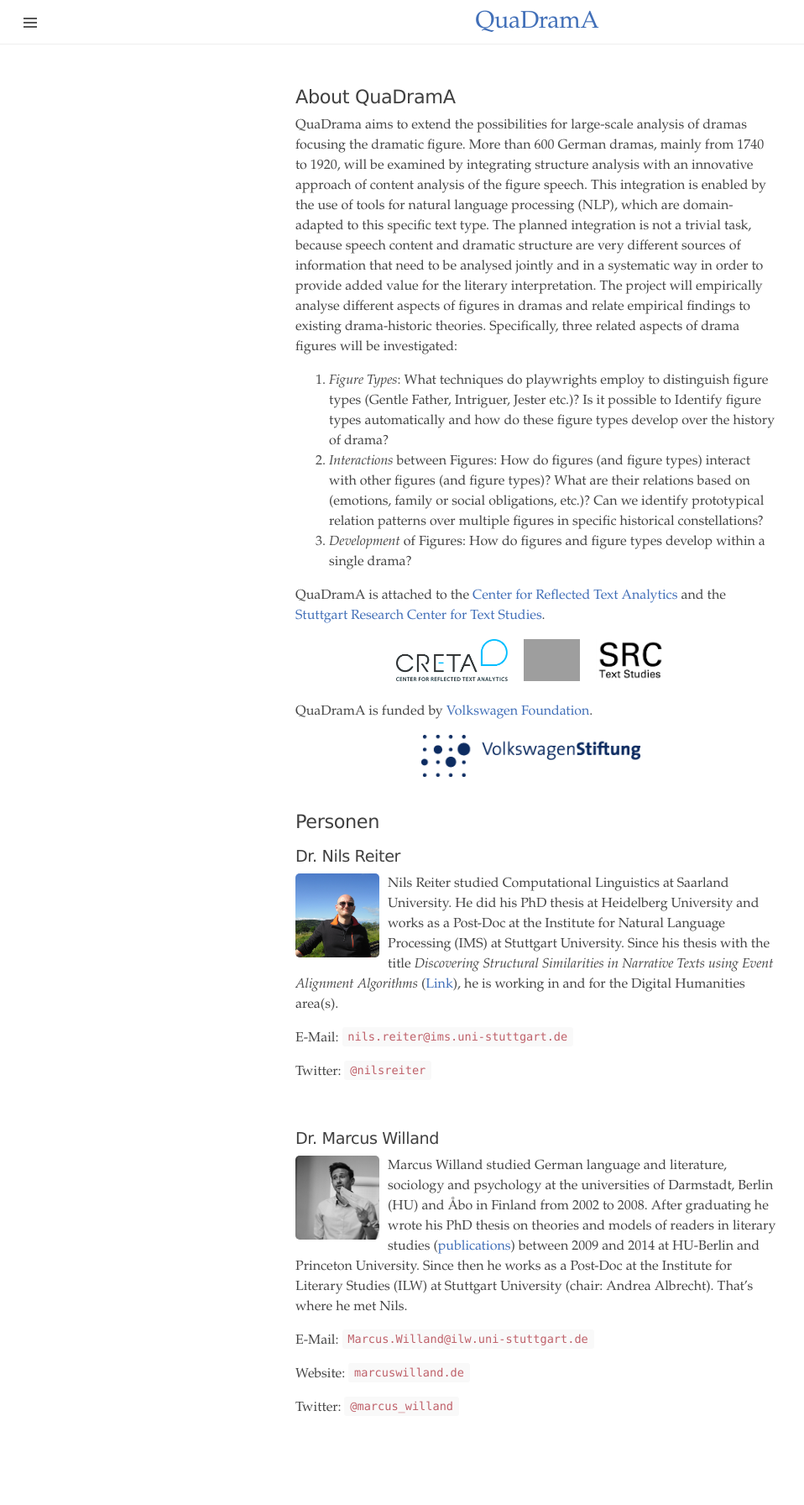
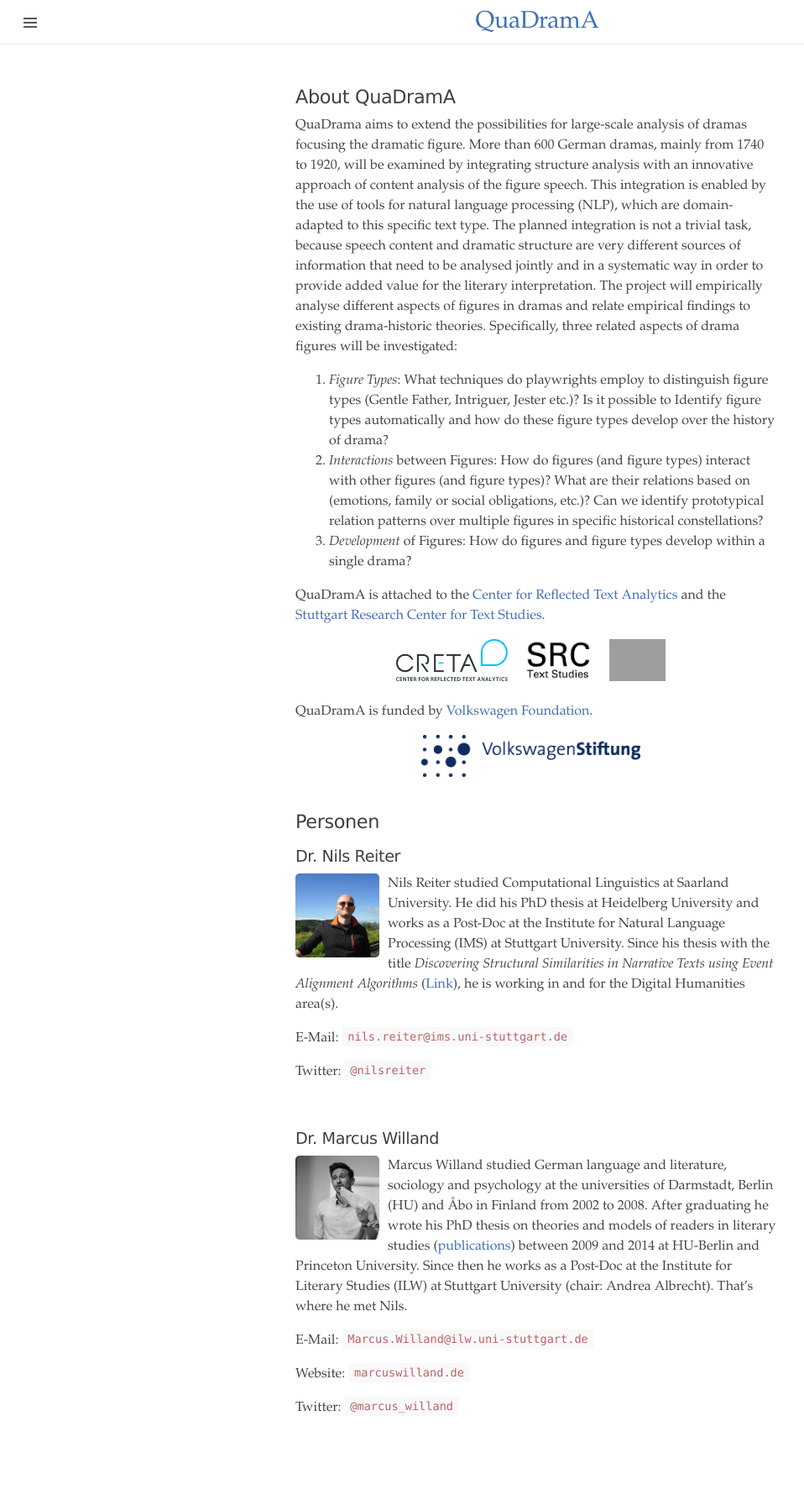
Before and after one commit to quadrama/quadrama.github.io, a Jekyll site: the page built from about.en.md, in a window 1280 px wide. Shown: the whole page at 84% size, without its empty margins (0-958 px from the left). Built offline with Jekyll 4.4.1, drawn with Linux system fonts in a browser that asks for light colours; nearby versions of some CDN libraries; library files that are not in the unit come from our copies.

Commit message:
Update about.en.md

```diff
--- a/about.en.md
+++ b/about.en.md
@@ -18,8 +18,8 @@ QuaDramA is attached to the [Center for Reflected Text Analytics](http://www.cre
 
 <div class="logoline">
   <a href="http://www.creta.uni-stuttgart.de"><img src="{{ site.url }}/assets/about/creta.png" alt="Center for Reflected Text Analytics (CRETA)" /></a>
+  <a href="http://www.ts.uni-stuttgart.de/"><img src="{{ site.url }}/assets/about/SRCTS.png" alt="Stuttgart Research Centre for Text Studies (SRCTS)" /></a>
   <a href="http://www.uni-stuttgart.de"><img src="{{ site.url }}/assets/about/uni.en.png" alt="Stuttgart University, Germany"/></a>
-   <a href="http://www.ts.uni-stuttgart.de/"><img src="{{ site.url }}/assets/about/SRCTS.png" alt="Stuttgart Research Centre for Text Studies (SRCTS)" /></a>
 </div>
 
 QuaDramA is funded by <a href="https://www.volkswagenstiftung.de">Volkswagen Foundation</a>.
```
